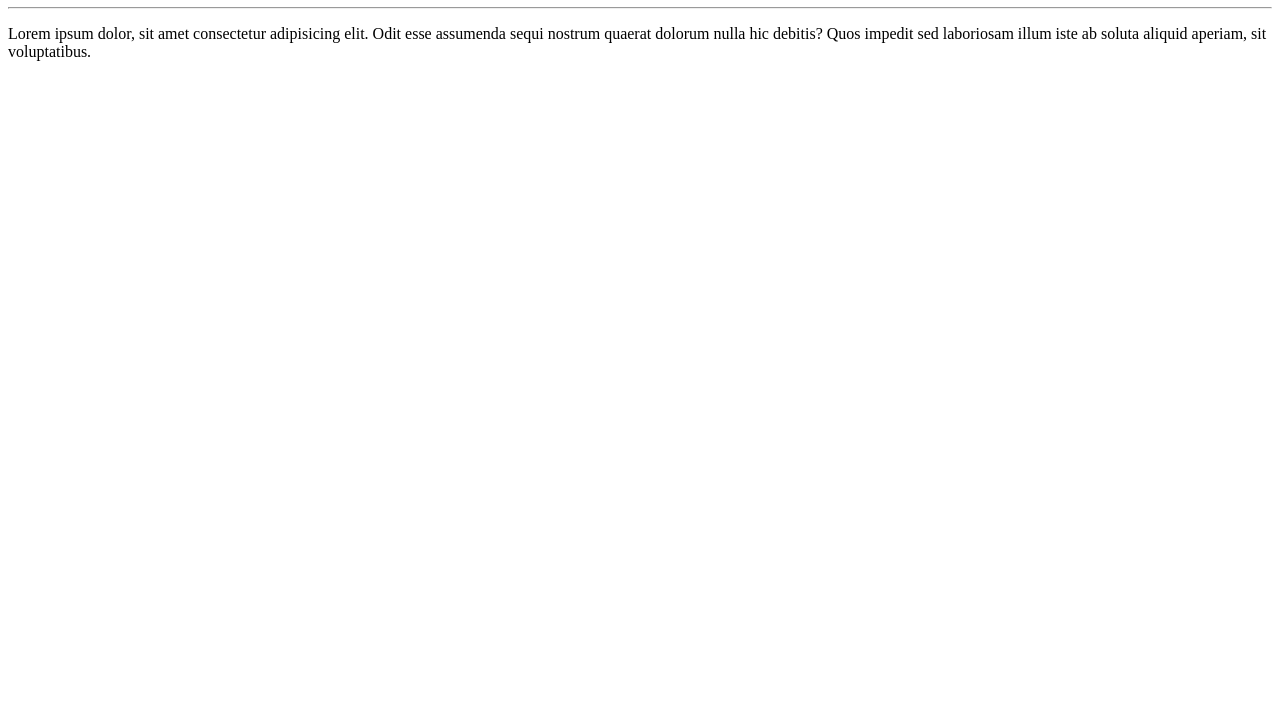
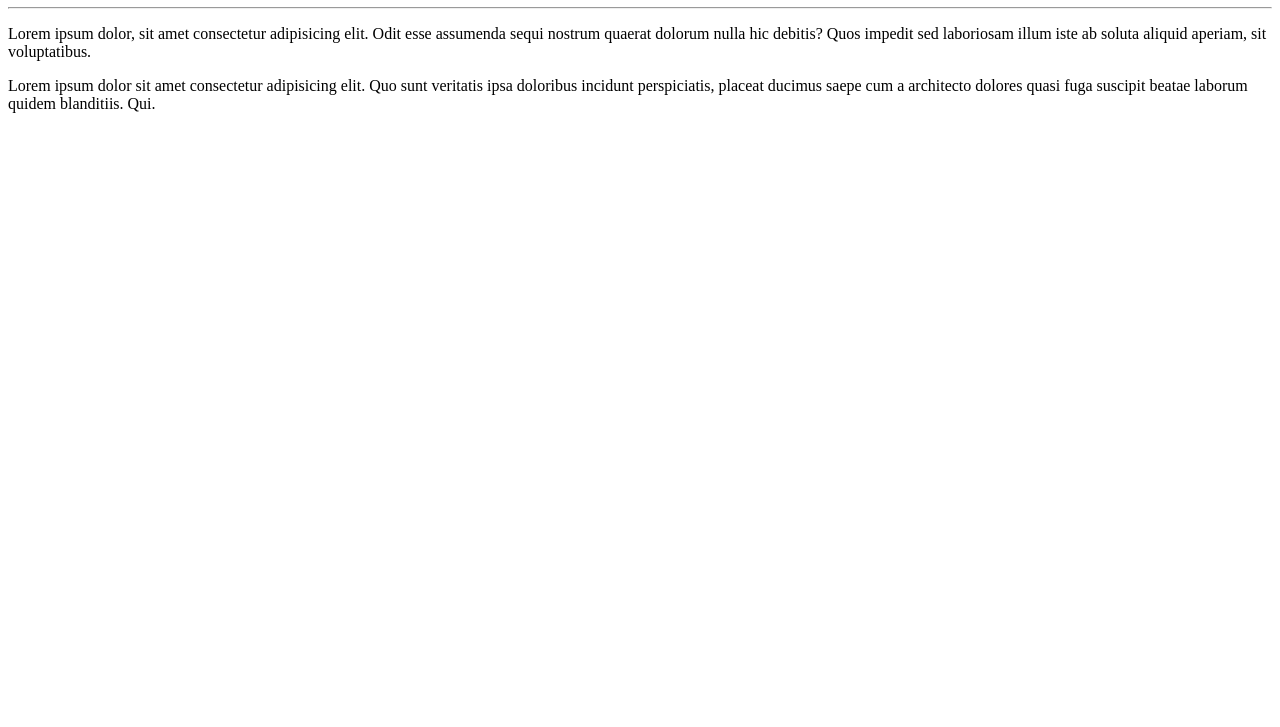
Before and after one commit to Aryosmar/ola-mundo, a plain HTML site: page site exemplo/index.html in a window 1280 px wide. Shown: the part 73-800 px from the top of the page. Drawn offline with Linux system fonts and the light colour scheme.

Commit message:
adicionei mais uma paragrafo

```diff
--- a/site exemplo/index.html
+++ b/site exemplo/index.html
@@ -10,5 +10,6 @@
     <h1>olá,mundo</h1>
     <hr>
     <p>Lorem ipsum dolor, sit amet consectetur adipisicing elit. Odit esse assumenda sequi nostrum quaerat dolorum nulla hic debitis? Quos impedit sed laboriosam illum iste ab soluta aliquid aperiam, sit voluptatibus.</p>
+    <p>Lorem ipsum dolor sit amet consectetur adipisicing elit. Quo sunt veritatis ipsa doloribus incidunt perspiciatis, placeat ducimus saepe cum a architecto dolores quasi fuga suscipit beatae laborum quidem blanditiis. Qui.</p>
 </body>
 </html>
```
